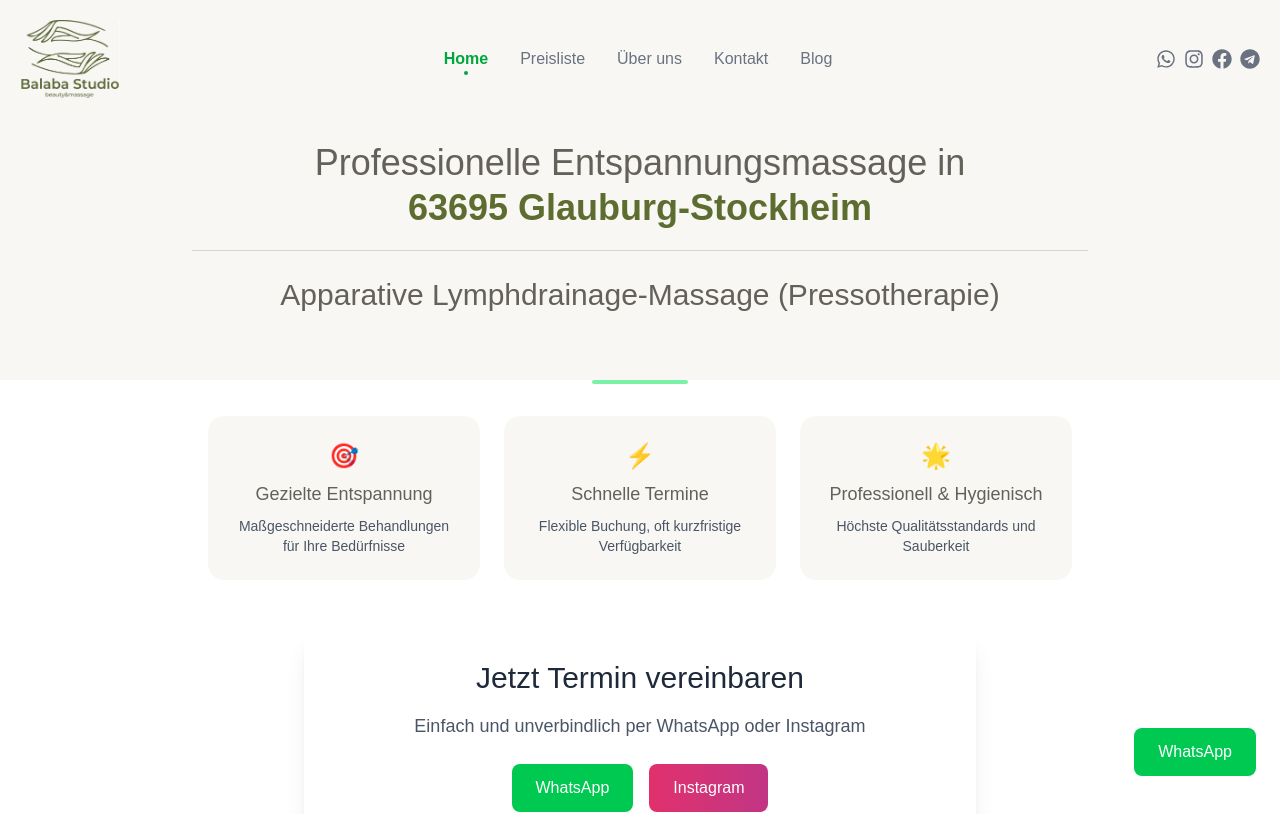
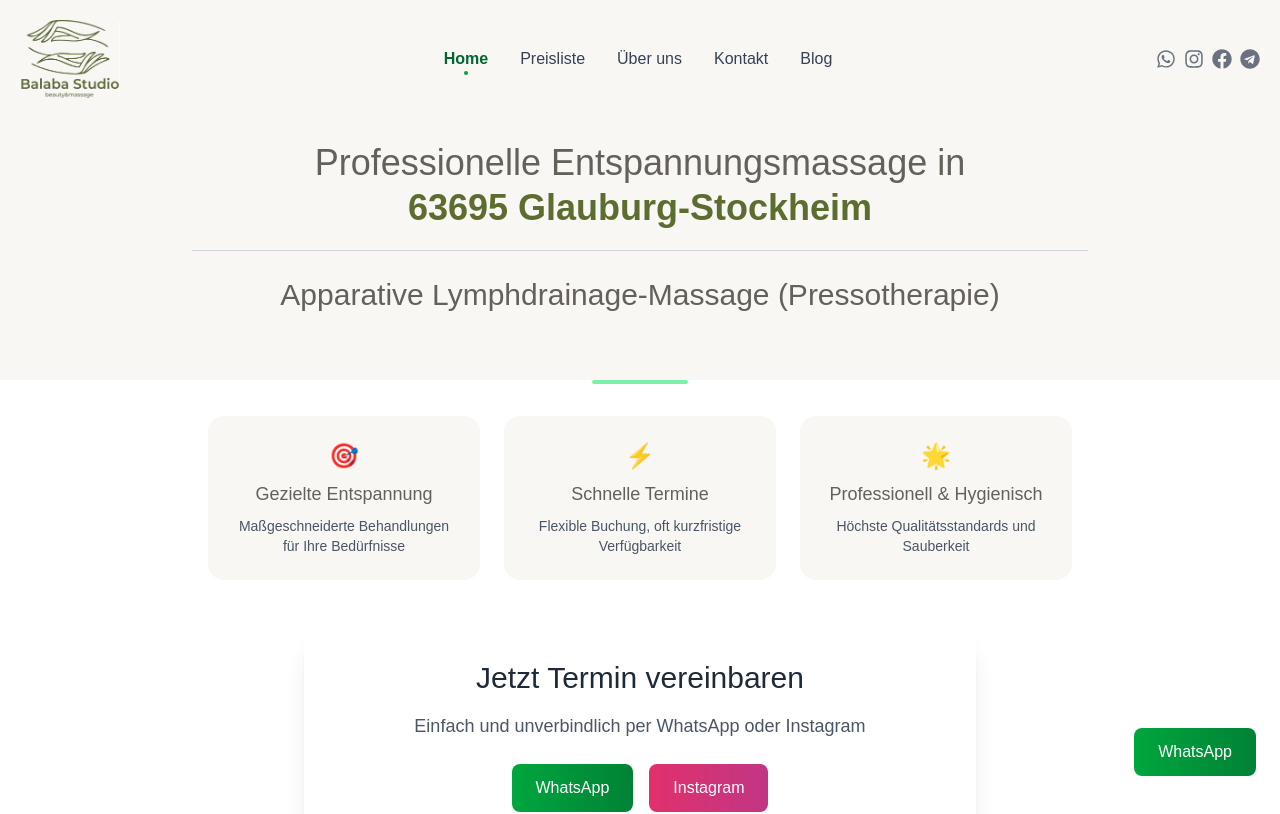
Before and after one commit to BalabaSerhii/salon, a Next.js app: page / in a window 1280 px wide. Shown: the top 814 px of the page. Built offline with nearby package versions, Linux system fonts and the light colour scheme.

Commit message:
Улучшение доступности
Улучшение контрасности

```diff
--- a/components/ButtonInsta.tsx
+++ b/components/ButtonInsta.tsx
@@ -7,7 +7,7 @@ export default function ButtonInsta() {
       href={instaLink}
       target="_blank"
       rel="noopener noreferrer"
-      aria-label="Написать нам в Instagram"
+      aria-label="Schreiben Sie uns bitte über Instagram"
       className="inline-block px-6 py-3 bg-gradient-to-r from-[#E1306C] to-[#C13584] text-white rounded-lg hover:opacity-90 transition text-center"
     >
       Instagram
--- a/components/ButtonWA.tsx
+++ b/components/ButtonWA.tsx
@@ -6,8 +6,8 @@ export default function ButtonWA() {
       href={whatsappLink}
       target="_blank"
       rel="noopener noreferrer"
-      aria-label="Написать нам в WhatsApp"
-      className="inline-block px-6 py-3 bg-green-500 text-white rounded-lg hover:bg-green-600 transition text-center"
+      aria-label="Schreiben Sie uns bitte über WhatsApp"
+      className="inline-block px-6 py-3 bg-gradient-to-r from-green-600 to-green-700 text-white rounded-lg hover:from-green-700 hover:to-green-800 transition-colors"
     >
       WhatsApp
     </a>
--- a/components/Header.tsx
+++ b/components/Header.tsx
@@ -165,8 +165,8 @@ export default function Header() {
                     href={link.href}
                     className={`transition-colors ${
                       isActive
-                        ? "text-green-600 font-semibold"
-                        : "text-gray-500 hover:text-green-500"
+                        ? "text-green-800 font-semibold" // ✅ темный зеленый для контраста
+                        : "text-gray-700 hover:text-green-800" // серый и hover тоже безопаснее
                     }`}
                     aria-current={isActive ? "page" : undefined}
                   >
```
